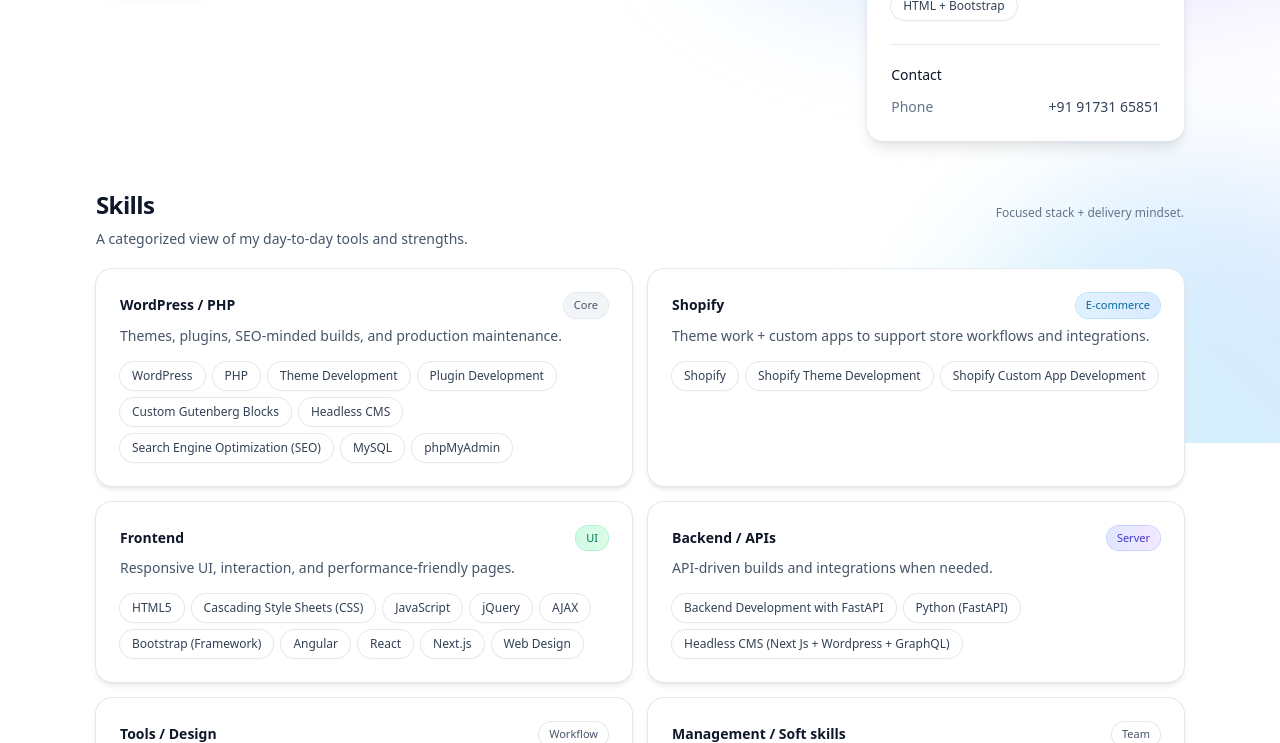
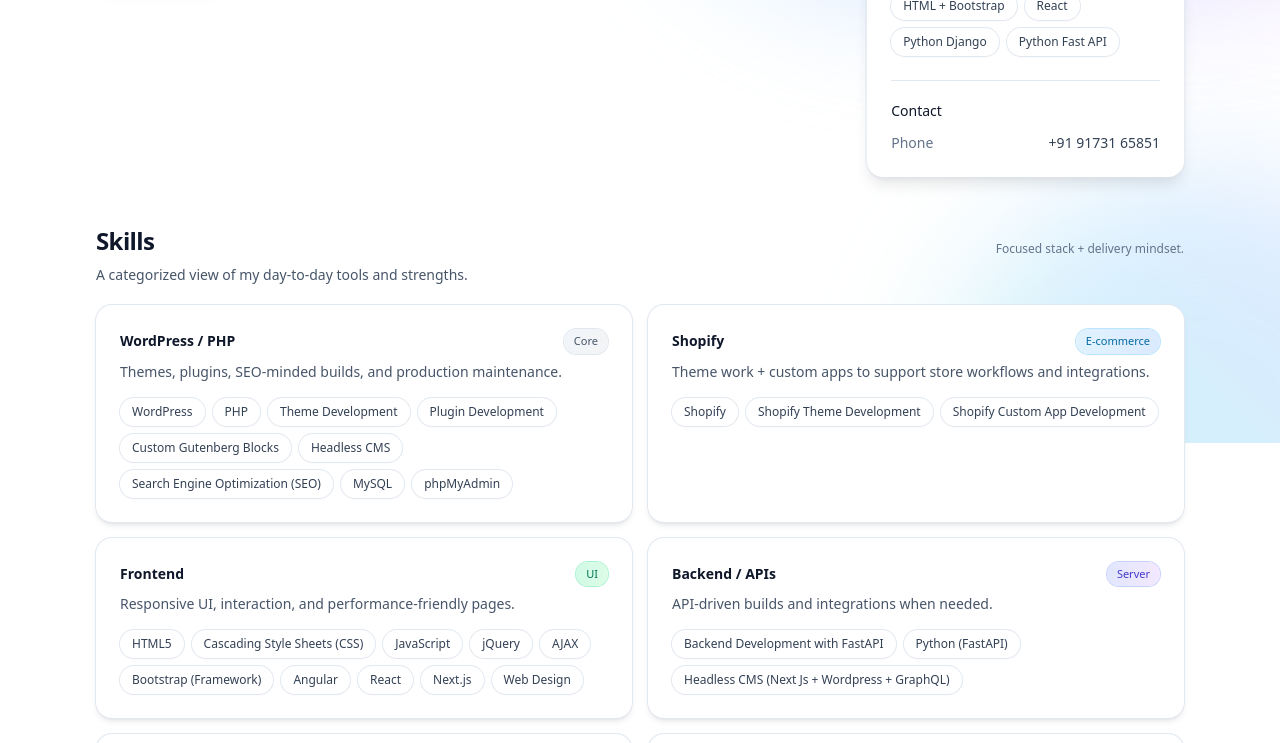
Before and after one commit to faizansatgit/projects, a plain HTML site: page index.html in a window 1280 px wide. Shown: the part 357-1100 px from the top of the page. Drawn offline with nearby package versions, Linux system fonts and the light colour scheme.

Commit message:
added files

```diff
--- a/index.html
+++ b/index.html
@@ -269,6 +269,9 @@
                         <span class="skill-badge rounded-full bg-white px-3 py-1.5 text-xs font-medium text-slate-700 ring-1 ring-slate-200 shadow-sm">WordPress / PHP</span>
                         <span class="skill-badge rounded-full bg-white px-3 py-1.5 text-xs font-medium text-slate-700 ring-1 ring-slate-200 shadow-sm">Angular (static sites)</span>
                         <span class="skill-badge rounded-full bg-white px-3 py-1.5 text-xs font-medium text-slate-700 ring-1 ring-slate-200 shadow-sm">HTML + Bootstrap</span>
+                        <span class="skill-badge rounded-full bg-white px-3 py-1.5 text-xs font-medium text-slate-700 ring-1 ring-slate-200 shadow-sm">React</span>
+                        <span class="skill-badge rounded-full bg-white px-3 py-1.5 text-xs font-medium text-slate-700 ring-1 ring-slate-200 shadow-sm">Python Django</span>
+                        <span class="skill-badge rounded-full bg-white px-3 py-1.5 text-xs font-medium text-slate-700 ring-1 ring-slate-200 shadow-sm">Python Fast API</span>
                     </div>
 
                     <div class="mt-6 border-t border-slate-200 pt-5">
```
Also changed, not shown: 1 other file.
